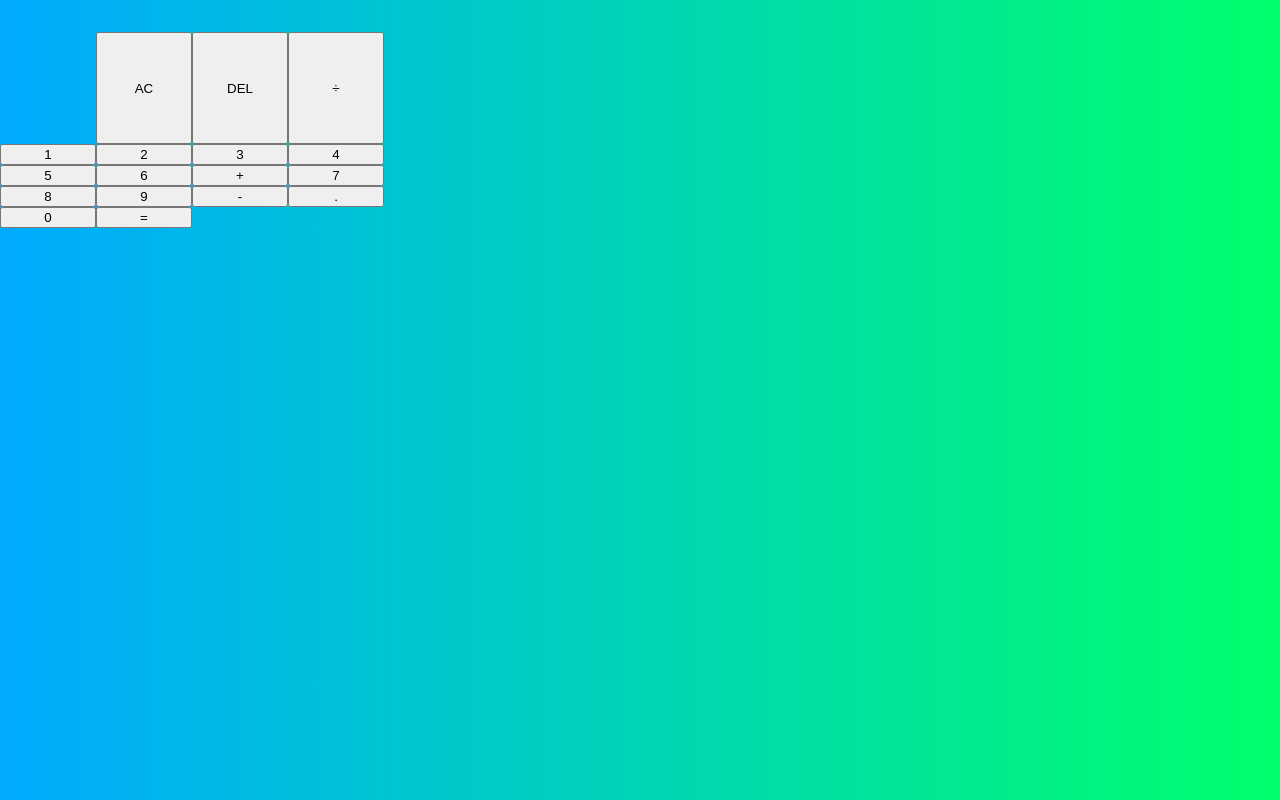
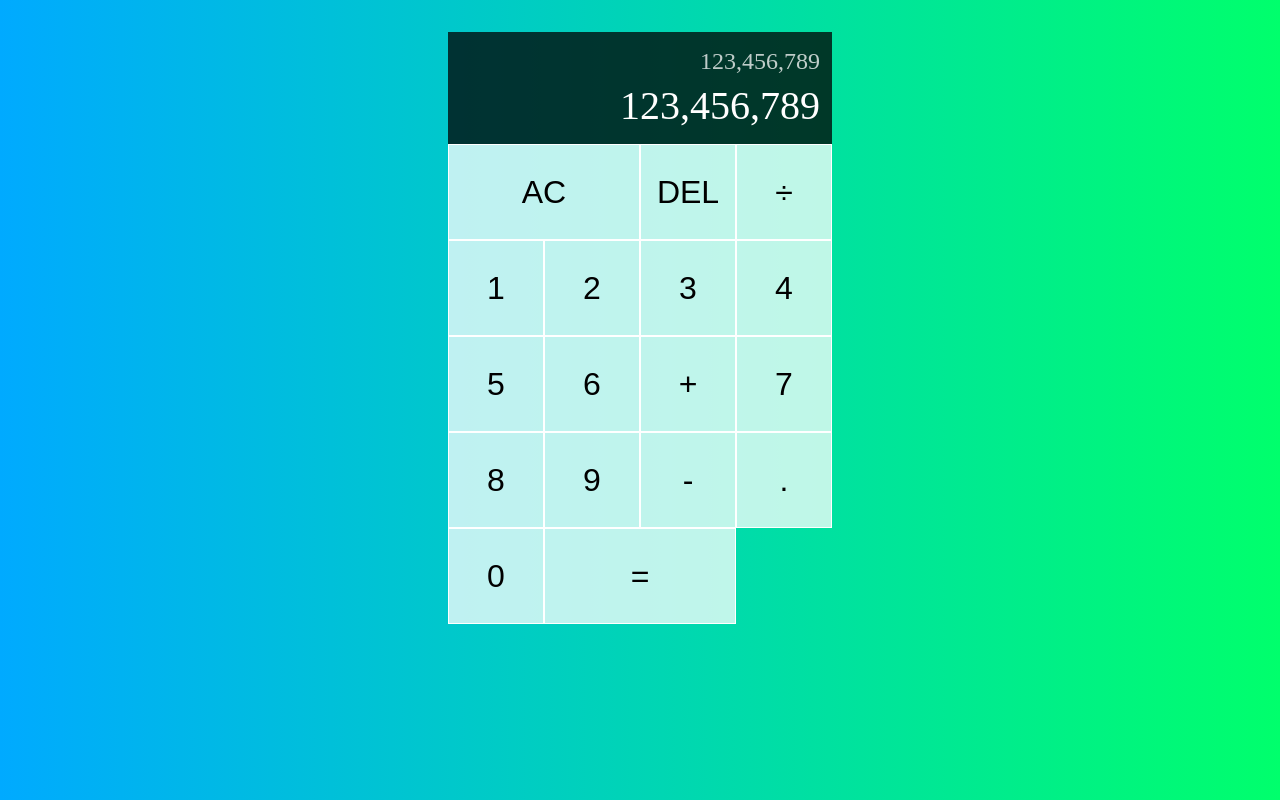
Before and after one commit to Senooy/Calculator-ReactJS, a React (Create React App) app: page / in a window 1280 px wide. Built offline with nearby package versions, Linux system fonts and the light colour scheme.

Commit message:
calculator style

```diff
--- a/src/App.js
+++ b/src/App.js
@@ -5,8 +5,8 @@
   return (
     <div className='calculator-grid'>
       <div className='output'>
-        <div className='previous-operand'></div>
-        <div className='current-operand'></div>
+        <div className='previous-operand'>123,456,789</div>
+        <div className='current-operand'>123,456,789</div>
       </div>
       <button className='span-two'>AC</button>
       <button>DEL</button>
--- a/src/index.css
+++ /dev/null
@@ -1,13 +0,0 @@
-body {
-  margin: 0;
-  font-family: -apple-system, BlinkMacSystemFont, 'Segoe UI', 'Roboto', 'Oxygen',
-    'Ubuntu', 'Cantarell', 'Fira Sans', 'Droid Sans', 'Helvetica Neue',
-    sans-serif;
-  -webkit-font-smoothing: antialiased;
-  -moz-osx-font-smoothing: grayscale;
-}
-
-code {
-  font-family: source-code-pro, Menlo, Monaco, Consolas, 'Courier New',
-    monospace;
-}
--- a/src/styles.css
+++ b/src/styles.css
@@ -9,7 +9,47 @@
 
 .calculator-grid {
   display: grid;
+  justify-content: center;
   margin-top: 2rem;
   grid-template-columns: repeat(4, 6rem);
-  grid-template-rows: minmax(7rem, auto);
+  grid-template-rows: minmax(7rem, auto) repeat(5, 6rem);
 }
+
+.calculator-grid > button {
+  cursor: pointer;
+  font-size: 2rem;
+  border: 1px solid white;
+  outline: none;
+  background-color: rgba(255, 255, 255, .75);
+}
+
+.calculator-grid > button:hover,
+.calculator-grid > button:focus {
+  background-color: rgba(255, 255, 255, .9);
+}
+
+.span-two {
+  grid-column: span 2;
+}
+
+.output{
+  grid-column: 1 / -1;
+  background-color: rgba(0, 0, 0, .75);
+  display: flex;
+  flex-direction: column;
+  align-items: flex-end;
+  justify-content: space-around;
+  padding: .75rem;
+  word-wrap: break-word;
+  word-break: break-all;
+}
+
+.output .previous-operand {
+  color: rgba(255, 255, 255, .75);
+  font-size: 1.5rem;
+}
+
+.output .current-operand {
+  color: white;
+  font-size: 2.5rem;
+}
```
